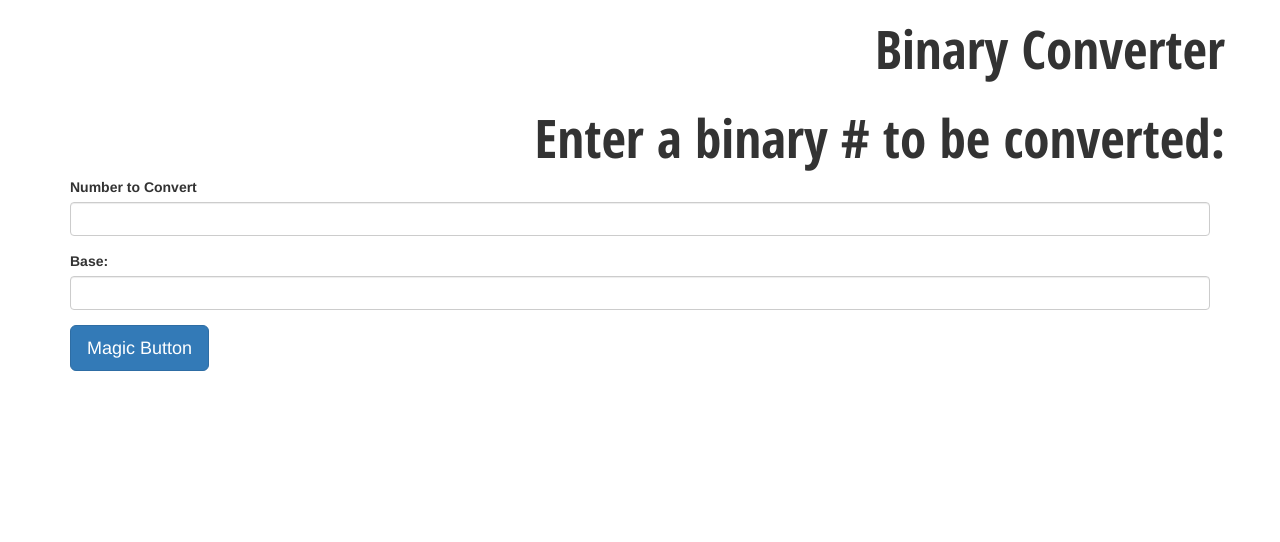
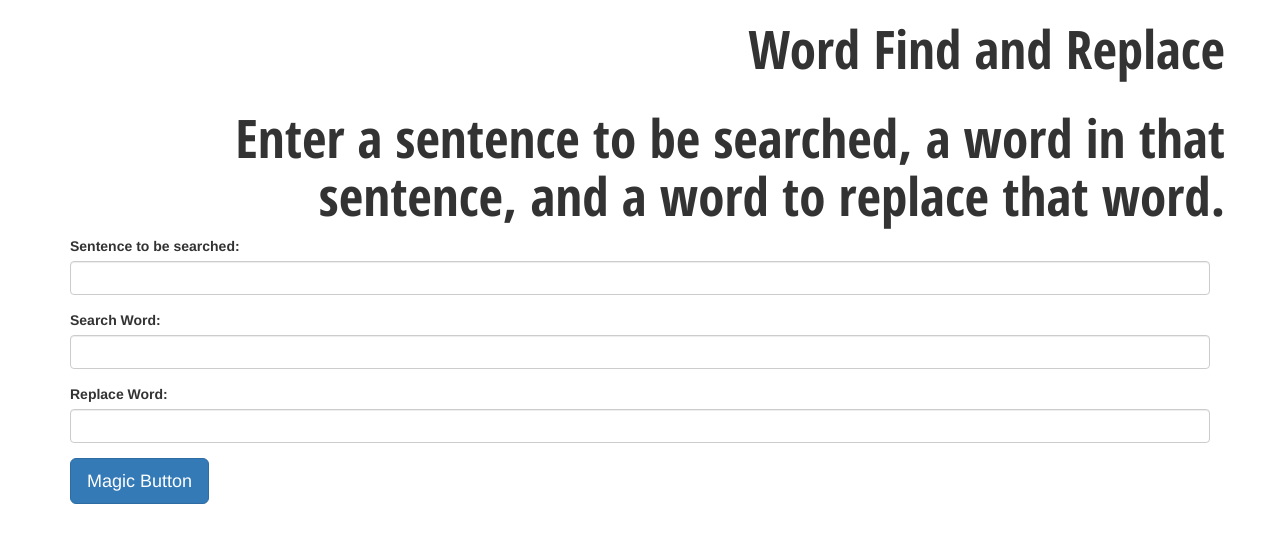
Before and after one commit to HeWhoShallNotBeMentioned/Word_Find_Replace_js, a plain HTML site: page wordFindReplace.html in a window 1280 px wide. Drawn offline with nearby package versions, Linux system fonts and the light colour scheme.

Commit message:
renamed html page and put in first round of edits

```diff
--- a/bases.html
+++ b/wordFindReplace.html
@@ -6,24 +6,28 @@
   <link href="css/styles.css" rel="stylesheet" type="text/css">
   <script src="js/jquery-2.1.4.js"></script>
   <script src="js/scripts.js"></script>
-  <title>Binary Converter</title>
+  <title>Word Find and Replace</title>
 </head>
 <body>
   <div class="container">
     <div class="row text-right">
-      <h1>Binary Converter</h1>
+      <h1>Word Find and Replace</h1>
     </div>
     <div class="row text-right">
-      <h2>Enter a binary # to be converted:</h2>
+      <h2>Enter a sentence to be searched, a word in that sentence, and a word to replace that word.</h2>
     </div>
-    <form id="bases">
+    <form id="wordFindReplace">
       <div class="form-group">
-        <label id ="base">Number to Convert</label>
-        <input class="form-control" type="text" id="base" value="">
+        <label id ="sentence">Sentence to be searched:</label>
+        <input class="form-control" type="text" id="sentence" value="">
       </div>
       <div class="form-group">
-        <label id = "custom_base">Base:</label>
-        <input class="form-control" type="text" id="custom_base" value="">
+        <label id = "searchWord">Search Word:</label>
+        <input class="form-control" type="text" id="searchWord" value="">
+      </div>
+      <div class="form-group">
+        <label id = "replaceWord">Replace Word:</label>
+        <input class="form-control" type="text" id="replaceWord" value="">
       </div>
       <button type="submit" class="btn btn-lg btn-primary">Magic Button</button>
     </form>
```
